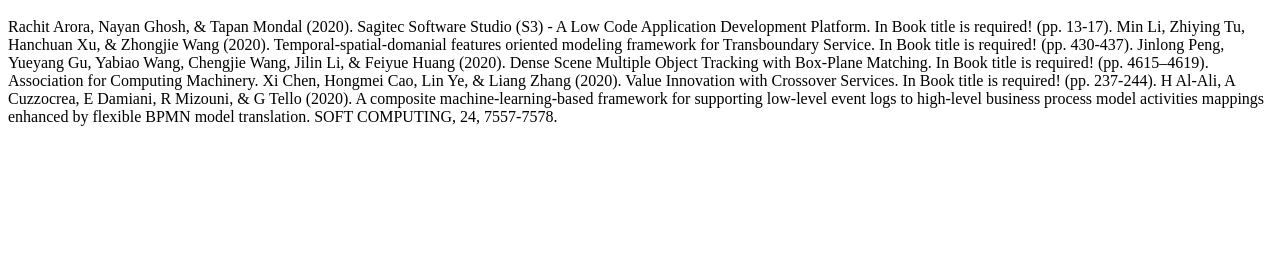
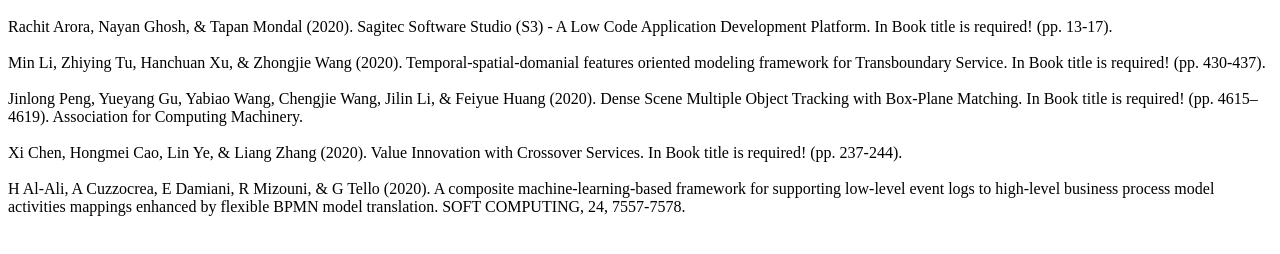
Before and after one commit to iamshehzadali/iamshehzadali.github.io, a plain HTML site: page index.html in a window 1280 px wide. Shown: the part 48-302 px from the top of the page. Drawn offline with Linux system fonts and the light colour scheme.

Commit message:
Update index.html
V2

```diff
--- a/index.html
+++ b/index.html
@@ -5,15 +5,17 @@
 
 <p>
 
-Rachit Arora, Nayan Ghosh, & Tapan Mondal (2020). Sagitec Software Studio (S3) - A Low Code Application Development Platform. In Book title is required! (pp. 13-17).
+Rachit Arora, Nayan Ghosh, & Tapan Mondal (2020). Sagitec Software Studio (S3) - A Low Code Application Development Platform. In Book title is required! (pp. 13-17).<br><br>
 
-Min Li, Zhiying Tu, Hanchuan Xu, & Zhongjie Wang (2020). Temporal-spatial-domanial features oriented modeling framework for Transboundary Service. In Book title is required! (pp. 430-437).
+Min Li, Zhiying Tu, Hanchuan Xu, & Zhongjie Wang (2020). Temporal-spatial-domanial features oriented modeling framework for Transboundary Service. In Book title is required! (pp. 430-437).<br><br>
 
-Jinlong Peng, Yueyang Gu, Yabiao Wang, Chengjie Wang, Jilin Li, & Feiyue Huang (2020). Dense Scene Multiple Object Tracking with Box-Plane Matching. In Book title is required! (pp. 4615–4619). Association for Computing Machinery.
+Jinlong Peng, Yueyang Gu, Yabiao Wang, Chengjie Wang, Jilin Li, & Feiyue Huang (2020). Dense Scene Multiple Object Tracking with Box-Plane Matching. In Book title is required! (pp. 4615–4619). Association for Computing Machinery.<br><br>
 
-Xi Chen, Hongmei Cao, Lin Ye, & Liang Zhang (2020). Value Innovation with Crossover Services. In Book title is required! (pp. 237-244).
+Xi Chen, Hongmei Cao, Lin Ye, & Liang Zhang (2020). Value Innovation with Crossover Services. In Book title is required! (pp. 237-244).<br><br>
 
 H Al-Ali, A Cuzzocrea, E Damiani, R Mizouni, & G Tello (2020). A composite machine-learning-based framework for supporting low-level event logs to high-level business process model activities mappings enhanced by flexible BPMN model translation. SOFT COMPUTING, 24, 7557-7578.
+
+<br><br>
 </p>
 
 </body>
```
